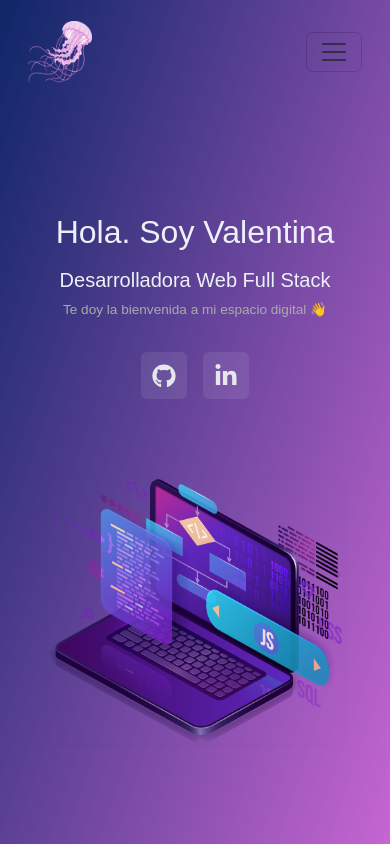
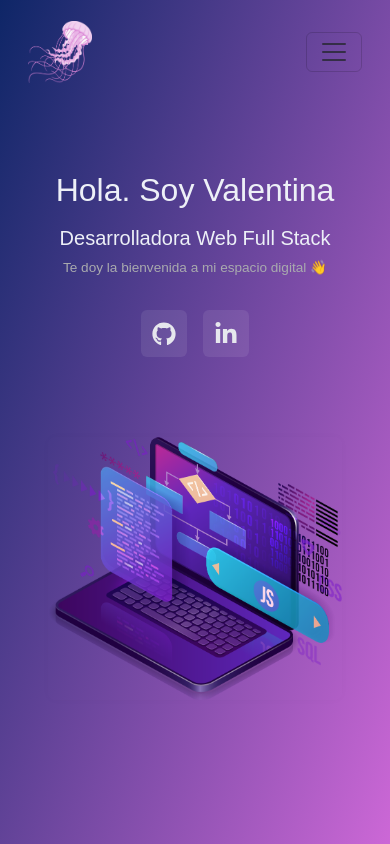
Before and after one commit to svalentinaog/portfolio-svalentinaog, a React (Vite) app: page / in a window 390 px wide. Shown: the top 844 px of the page. Built offline with nearby package versions, Linux system fonts and the light colour scheme; a web font is replaced by a local one.

Commit message:
Responsive entry

```diff
--- a/src/styles/pages/_home.scss
+++ b/src/styles/pages/_home.scss
@@ -138,7 +138,7 @@
     flex-direction: column;
     align-items: center;
     justify-content: center;
-    // height: 100%;
+    height: 90vh;
     gap: 5rem;
 
     .text-content-entry-home {
```
